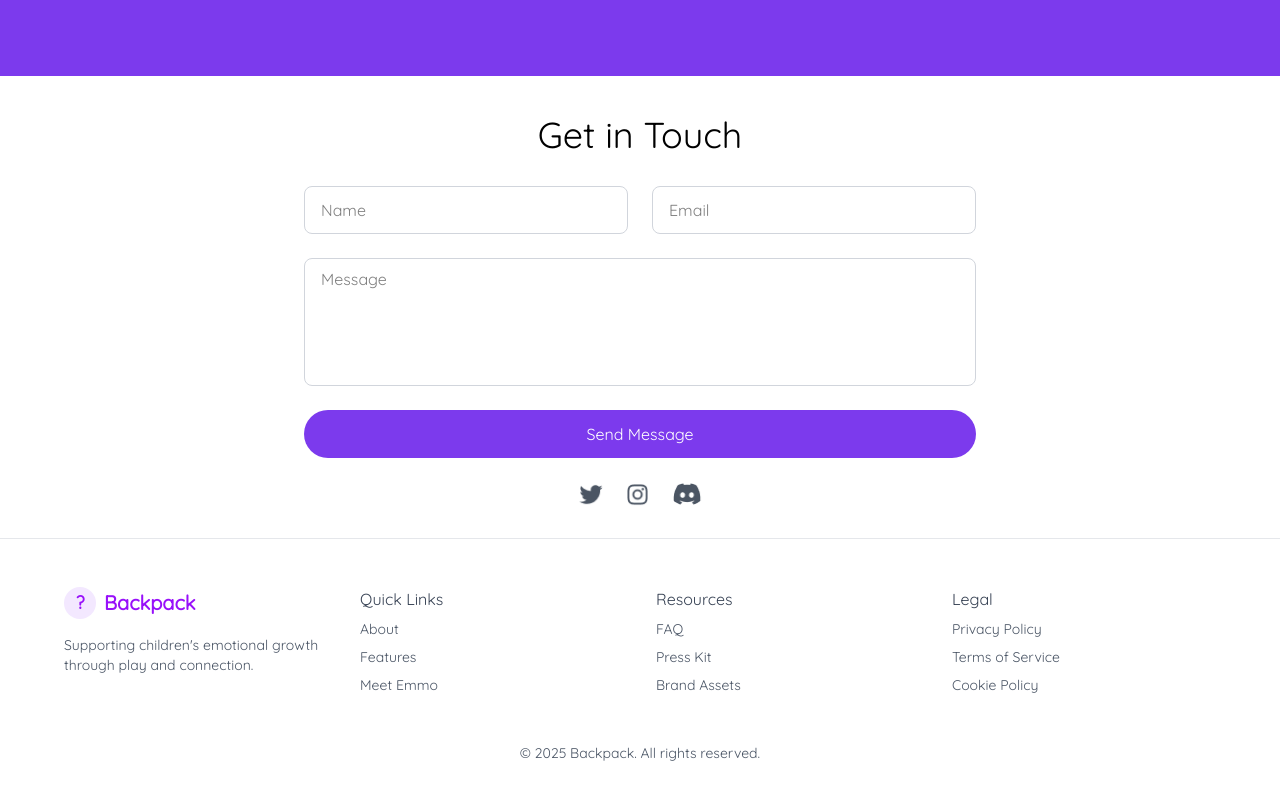
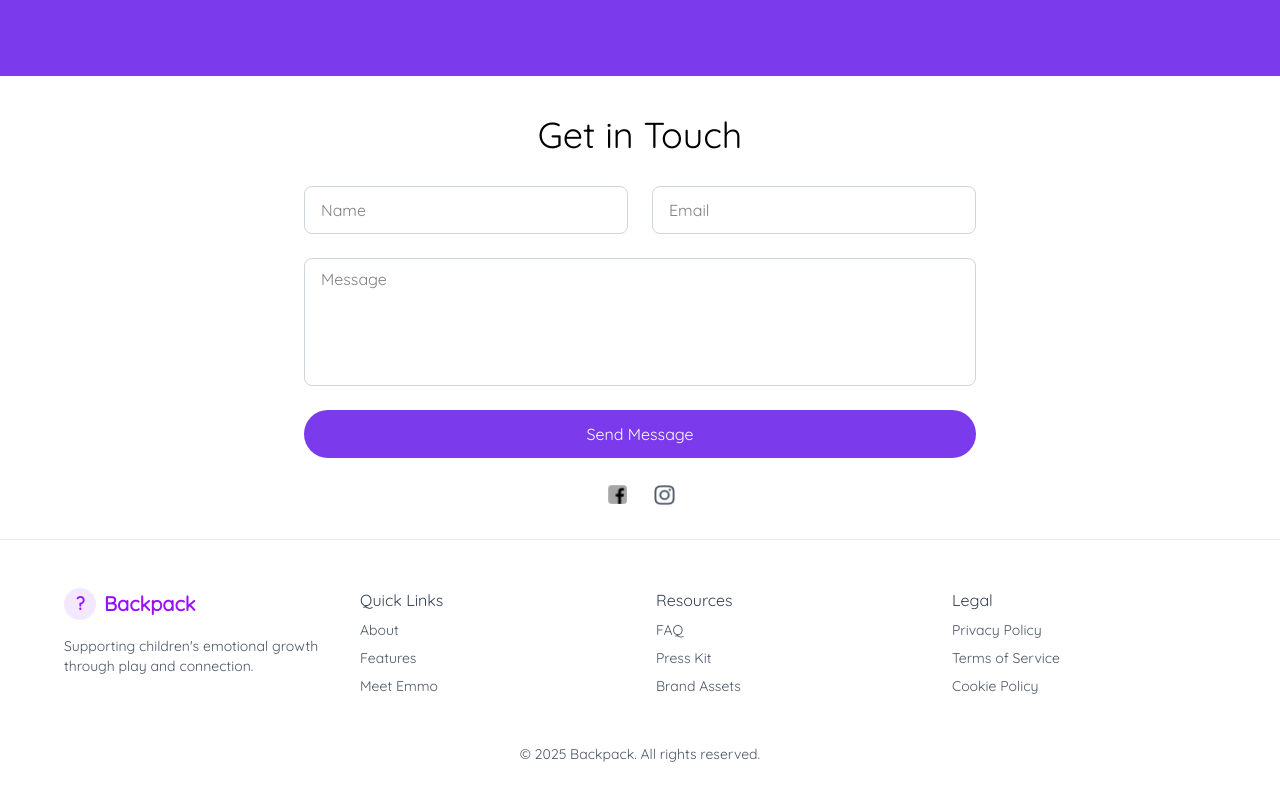
Before and after one commit to Natito9/backpack-project, a Next.js app: page / in a window 1280 px wide. Shown: the part 2615-3415 px from the top of the page. Built offline with nearby package versions, Linux system fonts and the light colour scheme.

Commit message:
I have removed twitter and discord from the code and added an new Facebook image and linked both Facebook and Instagram with link that I got from Irma

```diff
--- a/src/components/contact/contact.jsx
+++ b/src/components/contact/contact.jsx
@@ -66,24 +66,30 @@ export default function Contact() {
           </form>
 
           <div className="mt-6 w-full flex justify-center items-center gap-6">
+            <a
+              href="https://www.facebook.com/share/1G5grnnT1t/?mibextid=wwXIfr"
+              target="_blank"
+              rel="noopener noreferrer"
+            >
               <Image
-              src="/assets/images/Twitter.png"
-              alt="Twitter"
-              width={24}
-              height={24}
+                src="/assets/images/Facebook.png"
+                alt="Facebook"
+                width={25}
+                height={25}
               />
+            </a>
+            <a
+              href="https://www.instagram.com/backpackstudiosofficial?igsh=MXV5dDVhZGQwMm9yNQ%3D%3D&utm_source=qr"
+              target="_blank"
+              rel="noopener noreferrer"
+            >
               <Image
                 src="/assets/images/Instagram.png"
                 alt="Instagram"
                 width={21}
                 height={24}
               />
-            <Image
-              src="/assets/images/Discord.png"
-              alt="Discord"
-              width={30}
-              height={24}
-            />
+            </a>
           </div>
         </div>
       </div>
```
Also changed, not shown: public/assets/images/Facebook.png (added). Lines whose indentation alone changed are shown as unchanged.
